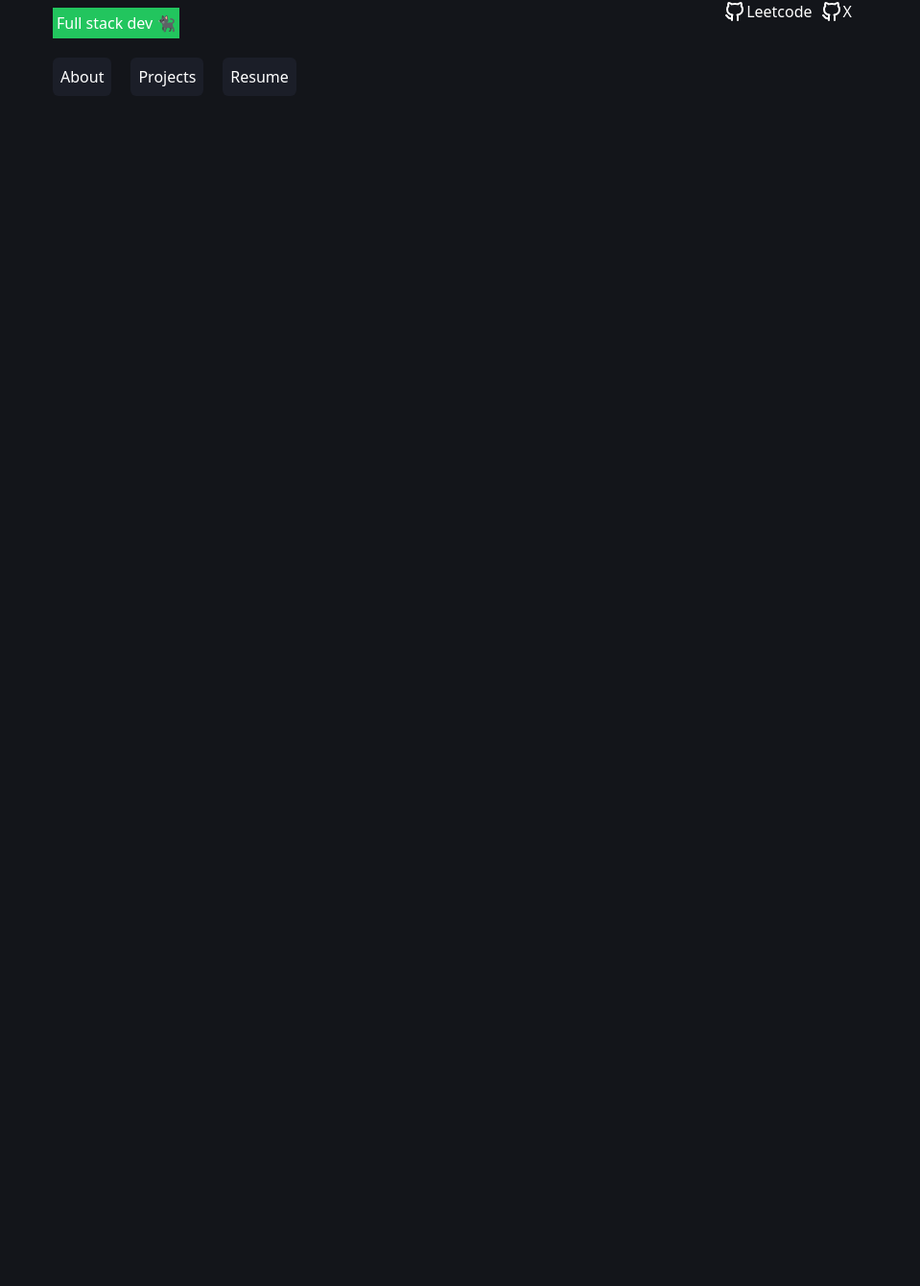
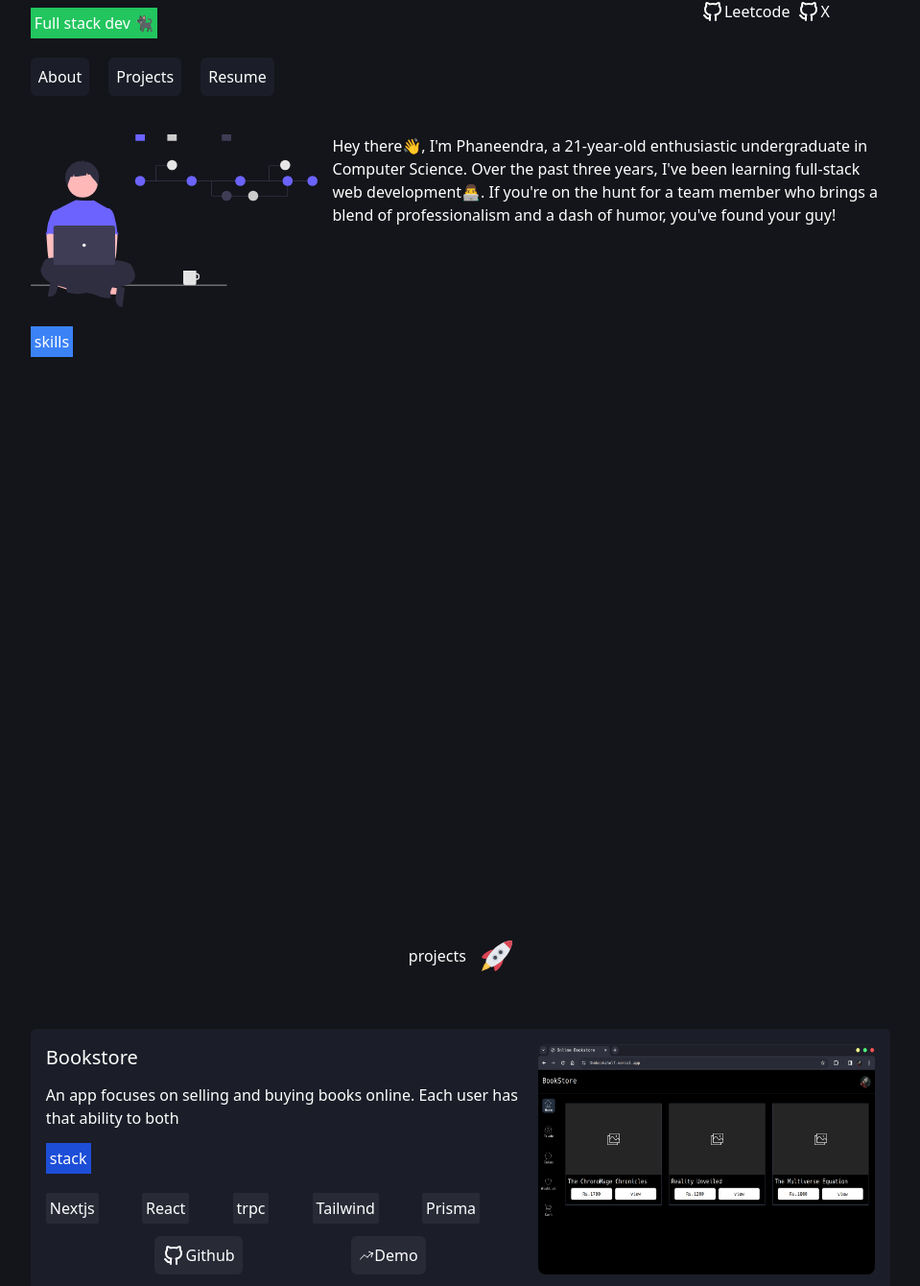
Before and after one commit to phaneendra24/portfolio, an Astro site: page / in a window 1280 px wide. Shown: the part 68-1408 px from the top of the page at 96% size, without its empty margins (137-1096 px from the left). Before the commit the page ends 800 px from the top, so only its background shows below. Built offline with nearby package versions, Linux system fonts and the light colour scheme; Astro itself is replaced by a stand-in of ours.

Commit message:
route behaviour change

```diff
--- /dev/null
+++ b/src/components/Home/about.tsx
@@ -0,0 +1,18 @@
+export default function About() {
+  return (
+    <div className="flex gap-4 my-5">
+      <img
+        src="/ver.svg"
+        className="w-0 sm:w-1/3 invisible sm:visible "
+        alt=""
+      />
+      <p className="w-full">
+        Hey there👋, I'm Phaneendra, a 21-year-old enthusiastic undergraduate in
+        Computer Science. Over the past three years, I've been learning
+        full-stack web development👨‍💻. If you're on the hunt for a team member
+        who brings a blend of professionalism and a dash of humor, you've found
+        your guy!
+      </p>
+    </div>
+  );
+}
--- /dev/null
+++ b/src/components/Home/skills.tsx
@@ -0,0 +1,9 @@
+export default function Skills() {
+  return (
+    <div className="h-[80vh]">
+      <h1 className="bg-blue-500 w-fit h-fit p-1">skills</h1>
+
+      <div></div>
+    </div>
+  );
+}
--- a/src/components/Nav.tsx
+++ b/src/components/Nav.tsx
@@ -1,31 +1,28 @@
-import { useParams, useSearchParams } from "react-router-dom"
+import { useParams, useSearchParams } from "react-router-dom";
+import Scroll from "./scroll";
 
-export default function Nav(){
-    const list = [
-        {
-        name :"About",
-        url : "/"
-    }
-    ,
-    { name : "Projects",
-    url : '/projects'
-},{
-    name : "Resume",
-    url : 'https://drive.google.com/file/d/12JoGHaKzZAnPIubXcDM6T1FNenX4negg/view?usp=sharing'
+export default function Nav() {
+  const list = [
+    {
+      name: "About",
+      url: "about",
+    },
+    { name: "Projects", url: "projects" },
+    {
+      name: "Resume",
+      url: "https://drive.google.com/file/d/12JoGHaKzZAnPIubXcDM6T1FNenX4negg/view?usp=sharing",
+    },
+  ];
 
-}]
-
-return(
+  return (
     <div className="flex gap-5">
-        {
-            list.map(i=>{
-                return(
-                    <a href={i.url} key={i.name} className="bg-[#1b1e28] p-2 hover:bg-[#23242f] rounded-md ">
-                        {i.name}
-                    </a>
-                )
-            })
-        }
+      {list.map((i) => {
+        return (
+          <Scroll targetId={i.url} key={i.name}>
+            {i.name}
+          </Scroll>
+        );
+      })}
     </div>
-)
+  );
 }
--- /dev/null
+++ b/src/components/footer/footer.tsx
@@ -0,0 +1,3 @@
+export default function Footer() {
+  return <div className="">footer </div>;
+}
--- a/src/components/projects/Projects.tsx
+++ b/src/components/projects/Projects.tsx
@@ -1,111 +1,111 @@
-export default function Projects (){
+export default function Projects() {
+  const allprojects = [
+    {
+      name: "Bookstore",
+      picture: "bookstore.png",
 
-    const allprojects  = [
-        {
-            name : "Bookstore",
-            picture : "bookstore.png",
+      description:
+        "An app focuses on selling and buying books online. Each user has that ability to both",
 
-            description : "An app focuses on selling and buying books online. Each user has that ability to both",
+      techstack: ["Nextjs", "React", "trpc", "Tailwind", "Prisma"],
 
-            techstack : ["Nextjs","React","trpc", "Tailwind","Prisma"],
+      repo: "github.com/phaneendra24/Bookstore",
 
-            repo : "github.com/phaneendra24/Bookstore",
-
-            livesite : "thebookshelf.vercel.app"
+      livesite: "thebookshelf.vercel.app",
     },
 
     {
-            name : "Authwithjwt",
-            picture : "auth.png",
+      name: "Authwithjwt",
+      picture: "auth.png",
 
-            description : "An app focuses on selling and buying books online. Each user has that ability to both",
+      description:
+        "An app focuses on selling and buying books online. Each user has that ability to both",
 
-            techstack : ["Nextjs","React","trpc", "Tailwind","Prisma"],
+      techstack: ["Nextjs", "React", "trpc", "Tailwind", "Prisma"],
 
-            repo : "github.com/phaneendra24/authwithjwt",
+      repo: "github.com/phaneendra24/authwithjwt",
 
-            livesite : "authwithjwt.vercel.app"
+      livesite: "authwithjwt.vercel.app",
     },
 
     {
-            name : "Strides2k23                                                                 ",
-            picture : "strides.png",
+      name: "Strides2k23                                                                 ",
+      picture: "strides.png",
 
-            description : "An app focuses on selling and buying books online. Each user has that ability to both",
+      description:
+        "An app focuses on selling and buying books online. Each user has that ability to both",
 
-            techstack : ["Nextjs","React","trpc", "Tailwind","Prisma"],
+      techstack: ["Nextjs", "React", "trpc", "Tailwind", "Prisma"],
 
-            repo : "github.com/phaneendra24/pragati_strides",
+      repo: "github.com/phaneendra24/pragati_strides",
 
-            livesite : "e-artifact-2k23-strides.netlify.app/"
-        }
-    ]
+      livesite: "e-artifact-2k23-strides.netlify.app/",
+    },
+  ];
 
-
-    return(
-        <div className="">
+  return (
+    <div className="flex flex-col items-center gap-5" id="projects">
       <h1 className="flex items-center gap-4">
         projects
         <img src="/rocket.svg" className="w-8 h-8" alt="" />
       </h1>
 
       <div className="flex flex-col gap-5 mt-10">
-                {
-                    allprojects.map(i=>{
-                        return(
+        {allprojects.map((i) => {
+          return (
             <div className="bg-[#1b1e28] flex flex-col gap-1 sm:flex-row p-4 rounded-md hover:scale-105 hover:transition-all duration-20000">
-
               <div className="w-full sm:w-2/3 flex  gap-2 justify-between order-2 flex-col ">
-                                <h1 className="text-xl">
-                                {i.name}
-                                </h1>
-                                <p>
-                                    {i.description}
-                                </p>
+                <h1 className="text-xl">{i.name}</h1>
+                <p>{i.description}</p>
                 <div className="flex flex-col gap-5">
-                                <h1 className="p-1 bg-blue-700 w-fit">
-                                stack
-                                </h1>
+                  <h1 className="p-1 bg-blue-700 w-fit">stack</h1>
                   <div className=" grid grid-flow-col pr-4 gap-1 ">
-                                    {i.techstack.map(i=>{
-                                        return(
+                    {i.techstack.map((i) => {
+                      return (
                         <span className="bg-[#282a36] w-fit p-1 rounded-sm">
                           {i}
                         </span>
-                                        )
+                      );
+                    })}
+                  </div>
+                </div>
+
+                <div className="flex justify-evenly">
+                  <a
+                    href={`https://${i.repo}`}
+                    target="_blank"
+                    className="flex justify-center items-center hover:scale-105 p-2 bg-[#282a36] rounded-md"
+                  >
+                    <img src="/github.svg" alt="" />
+                    Github
+                  </a>
+
+                  <a
+                    href={`https://${i.livesite}`}
+                    target="_blank"
+                    className="flex justify-center items-center hover:scale-105 p-2 bg-[#282a36] rounded-md"
+                  >
+                    <img src="/live.svg" className="w-4 h-4" alt="" />
+                    Demo
+                  </a>
+                </div>
+              </div>
+
+              <div className="order-1 sm:order-2">
+                <img src={`/${i.picture}`} className="h-60 rounded-lg" alt="" />
+              </div>
+            </div>
+          );
         })}
       </div>
 
+      <a
+        href="http://github.com/phaneendra24"
+        target="_blank"
+        className="bg-[#1b1e28] p-2 rounded-md hover:bg-[#0000000e] hover:scale-105"
+      >
+        view more on Github
+      </a>
     </div>
-
-                                <div className="flex justify-evenly">
-
-                                    <a href={`https://${i.repo}`} target="_blank" className="flex justify-center items-center hover:scale-105 p-2 bg-[#282a36] rounded-md">
-                                    <img src="/github.svg" alt=""  />
-                                    Github
-                                    </a>
-
-
-
-                                    <a href={`https://${i.livesite}`} target="_blank" className="flex justify-center items-center hover:scale-105 p-2 bg-[#282a36] rounded-md">
-                                    <img src="/live.svg" className="w-4 h-4" alt=""  />
-                                    Demo</a>
-                                </div>
-
-
-                            </div>
-
-
-
-
-                            <div className="order-1 sm:order-2">
-                                    <img src={`/${i.picture}`} className="h-60 rounded-lg" alt=""/>
-                            </div>
-                            </div>
-                        )
-                    })
+  );
 }
-            </div>
-    </div>
-    )
-    }
--- /dev/null
+++ b/src/components/scroll.tsx
@@ -0,0 +1,33 @@
+// Scroll.js
+import React from "react";
+
+const Scroll = ({
+  targetId,
+  children,
+}: {
+  targetId: string;
+  children: any;
+}) => {
+  const handleClick = () => {
+    const targetElement = document.getElementById(targetId);
+
+    if (targetElement) {
+      const offset = targetElement.offsetTop;
+      window.scrollTo({
+        top: offset,
+        behavior: "smooth",
+      });
+    }
+  };
+
+  return (
+    <span
+      className="bg-[#1b1e28] cursor-pointer p-2 hover:bg-[#23242f] rounded-md "
+      onClick={handleClick}
+    >
+      {children}
+    </span>
+  );
+};
+
+export default Scroll;
--- a/src/layouts/Layout.astro
+++ b/src/layouts/Layout.astro
@@ -1,5 +1,7 @@
 ---
 import Header from '../components/Header';
+import Nav from '../components/Nav';
+import Footer from '../components/footer/footer';
 interface Props {
 	title: string;
 }
@@ -8,7 +10,7 @@ const { title } = Astro.props;
 ---
 
 <!doctype html>
-<html lang="en">
+<html lang="en" class="">
 	<head>
 		<meta charset="UTF-8" />
 		<meta name="description" content="Astro description" />
@@ -18,10 +20,12 @@ const { title } = Astro.props;
 		<title>{title}</title>
 	</head>
 	<body class="flex justify-center ">
-		<div class="text-white w-[90%] sm:w-[80%] md:w-[70%] py-5 flex flex-col gap-5">
+		<div id="about" class="text-white w-[90%] sm:w-[80%] md:w-[70%] py-5 flex flex-col gap-5">
 			<Header />
+            <Nav client:load />
 			<slot />
 		</div>
+		<Footer />
 	</body>
 </html>
 <style is:global>
--- a/src/pages/index.astro
+++ b/src/pages/index.astro
@@ -1,14 +1,18 @@
 ---
-import { Router } from 'react-router-dom';
-import Home from '../components/Home/Home.astro';
-import Nav from '../components/Nav';
+import About from '../components/Home/about';
+import Skills from '../components/Home/skills';
+import Projects from '../components/projects/Projects';
 import Layout from '../layouts/Layout.astro';
+
 ---
 
-<Layout title="Welcome to Astro." >
+<Layout title="phaneendra" >
     <div  class="text-white  w-full h-5">
+            <About />
 
-            <Nav client:load />
+            <Skills />
+
+    <Projects />
 
     </div>
 
--- a/src/pages/projects/index.astro
+++ /dev/null
@@ -1,21 +0,0 @@
----
-
-
-import Nav from "../../components/Nav";
-import Projects from "../../components/projects/Projects";
-
-
-import Layout from "../../layouts/Layout.astro";
-
-
----
-
-<Layout title="Projects">
-    <Nav client:load/>
-    <Projects />
-</Layout>
-
-
-<script>
-
-</script>
```
Also changed, not shown: public/main.svg (added), public/ver.svg (added). Lines whose indentation alone changed are shown as unchanged.
